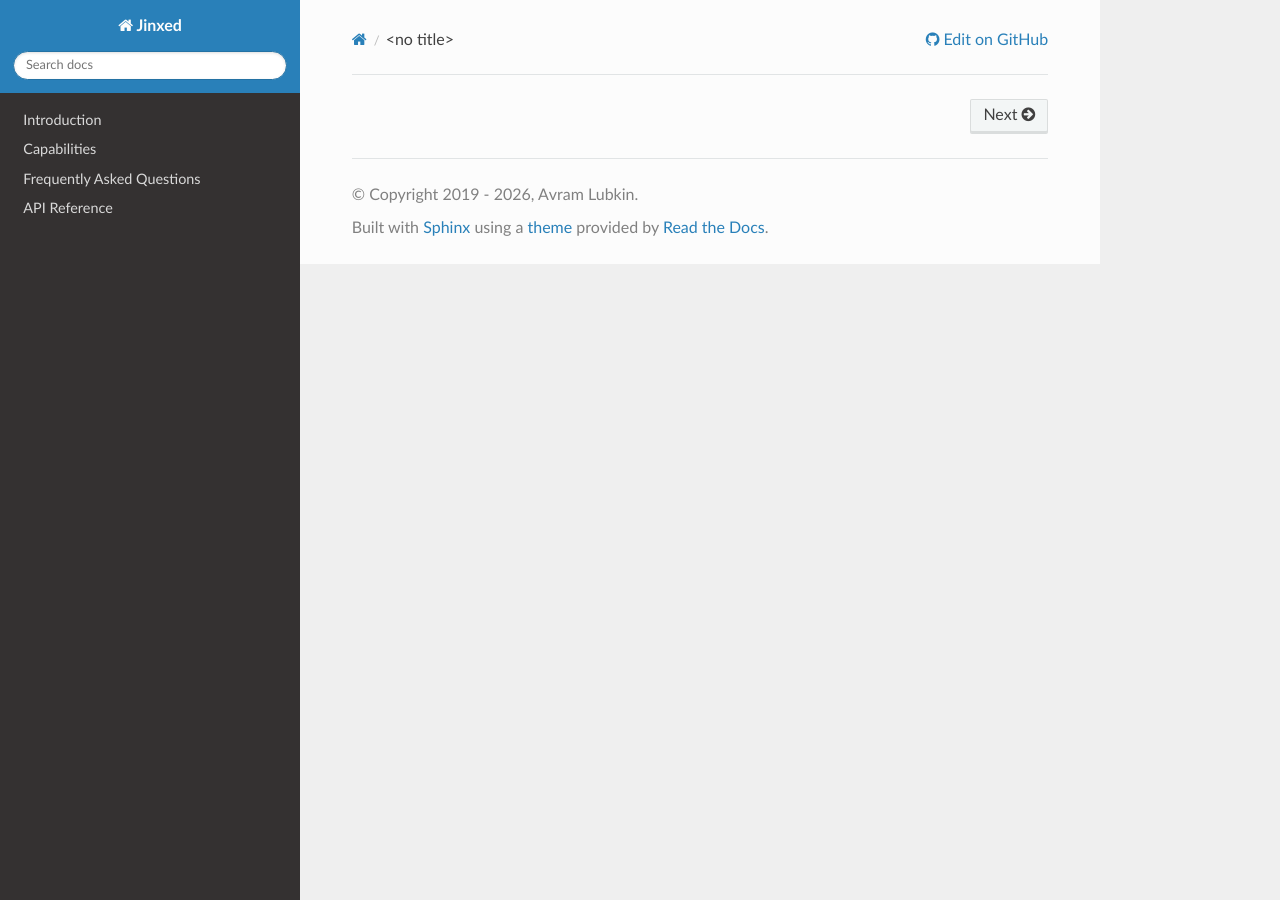
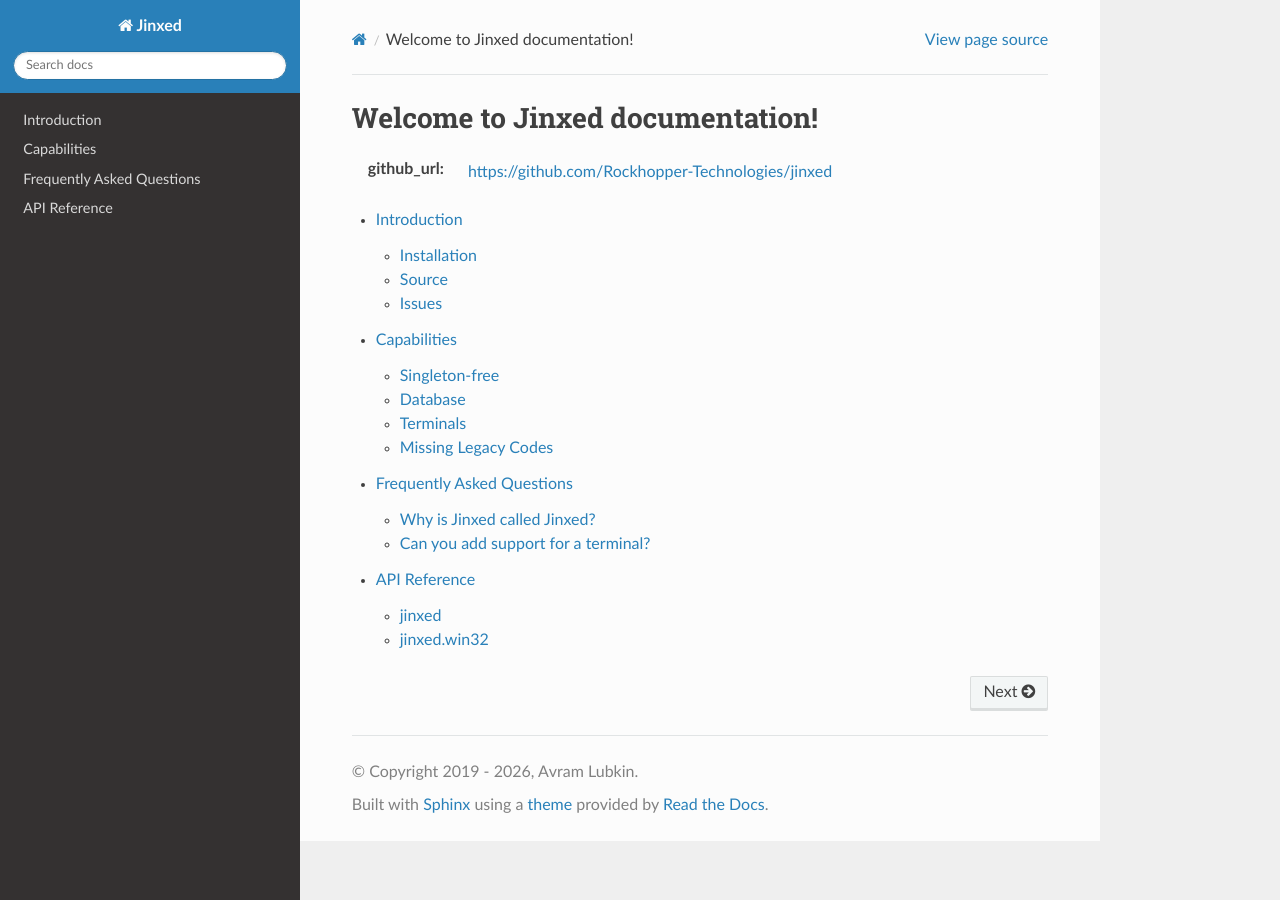
Before and after one commit to Rockhopper-Technologies/jinxed, a Sphinx documentation site: the page built from doc/index.rst, in a window 1280 px wide. Built offline with Sphinx 7.4.7 and the Read the Docs theme 3.1.0, drawn with Linux system fonts in a browser that asks for light colours.

Commit message:
fix toctree in index.html

```diff
--- a/doc/index.rst
+++ b/doc/index.rst
@@ -1,3 +1,7 @@
+=================================
+Welcome to Jinxed documentation!
+=================================
+
 ..
   Copyright 2019 Avram Lubkin, All Rights Reserved
 
@@ -8,7 +12,6 @@
 :github_url: https://github.com/Rockhopper-Technologies/jinxed
 
 .. toctree::
-   :hidden:
 
    intro
    capabilities
```
